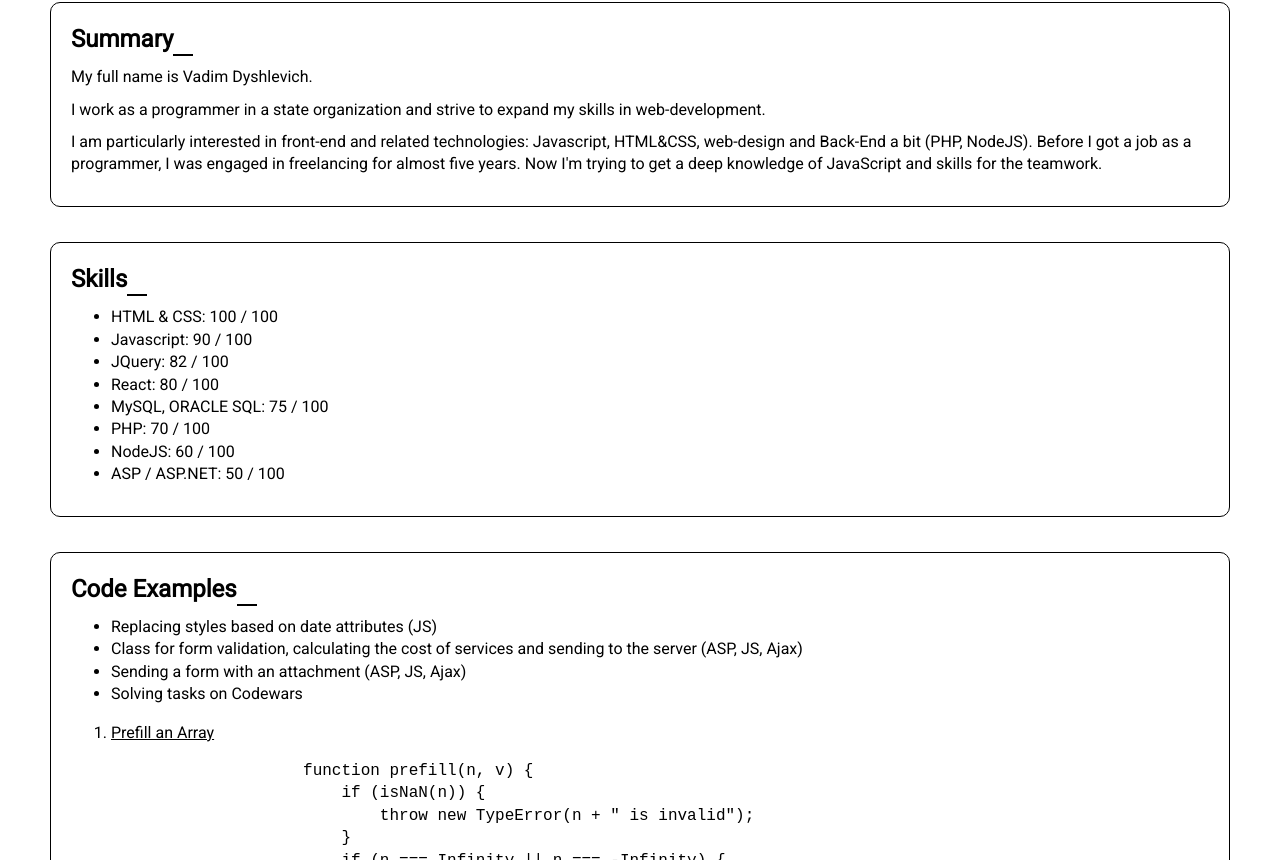
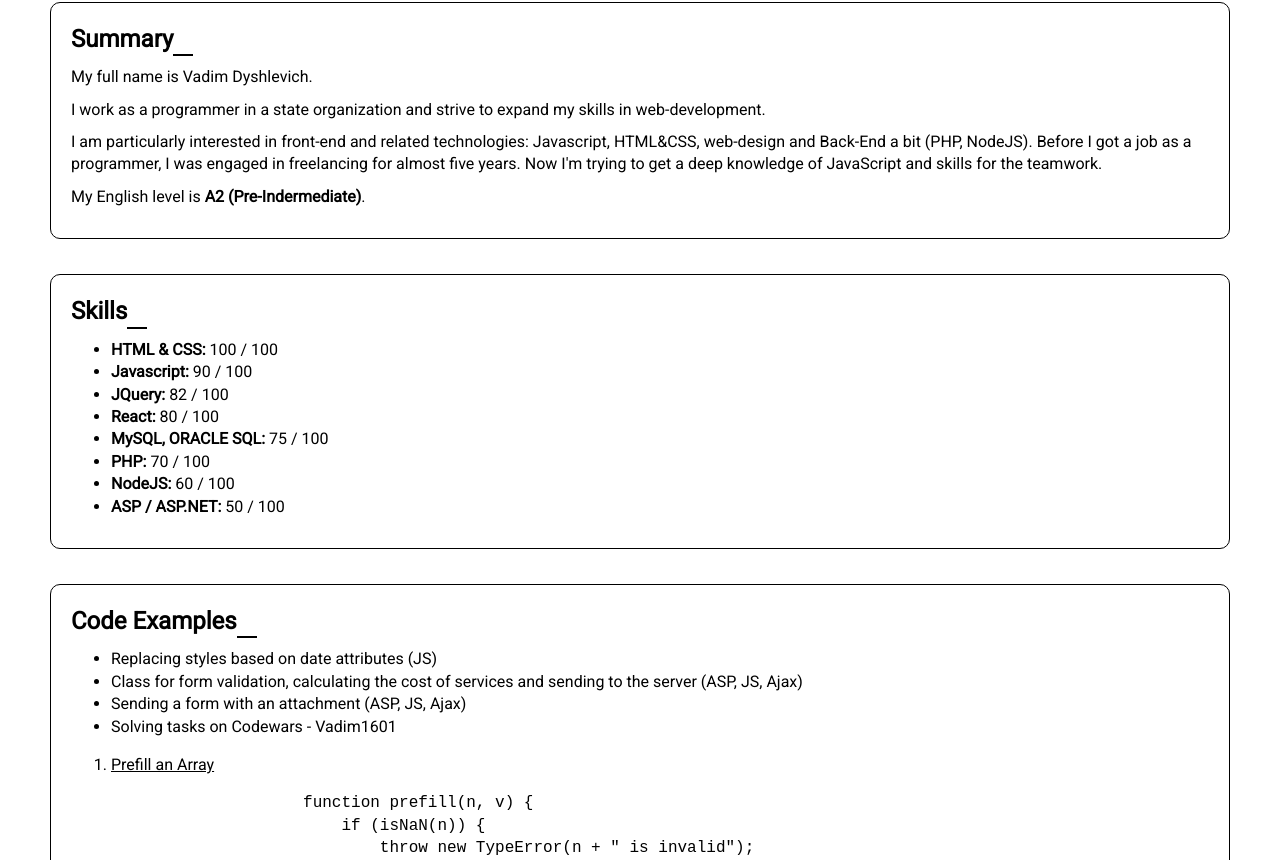
Before and after one commit to VadimND/rsschool-cv-old, a plain HTML site: page index.html in a window 1280 px wide. Shown: the part 460-1320 px from the top of the page. Drawn offline with Linux system fonts and the light colour scheme.

Commit message:
feat: add level English in Summary

```diff
--- a/index.html
+++ b/index.html
@@ -55,33 +55,34 @@
             <p>I am particularly interested in front-end and related technologies: Javascript, HTML&CSS, web-design and
                 Back-End a bit (PHP, NodeJS). Before I got a job as a programmer, I was engaged in freelancing for
                 almost five years. Now I'm trying to get a deep knowledge of JavaScript and skills for the teamwork.</p>
+            <p>My English level is <b>A2 (Pre-Indermediate)</b>.</p>
         </div>
         <div class="skills">
             <h2 id="skills">Skills</h2>
             <ul>
                 <li>
-                    <bold>HTML & CSS:</bold> 100 / 100
+                    <b>HTML & CSS:</b> 100 / 100
                 </li>
                 <li>
-                    <bold>Javascript:</bold> 90 / 100
+                    <b>Javascript:</b> 90 / 100
                 </li>
                 <li>
-                    <bold>JQuery:</bold> 82 / 100
+                    <b>JQuery:</b> 82 / 100
                 </li>
                 <li>
-                    <bold>React:</bold> 80 / 100
+                    <b>React:</b> 80 / 100
                 </li>
                 <li>
-                    <bold>MySQL, ORACLE SQL:</bold> 75 / 100
+                    <b>MySQL, ORACLE SQL:</b> 75 / 100
                 </li>
                 <li>
-                    <bold>PHP:</bold> 70 / 100
+                    <b>PHP:</b> 70 / 100
                 </li>
                 <li>
-                    <bold>NodeJS:</bold> 60 / 100
+                    <b>NodeJS:</b> 60 / 100
                 </li>
                 <li>
-                    <bold>ASP / ASP.NET:</bold> 50 / 100
+                    <b>ASP / ASP.NET:</b> 50 / 100
                 </li>
             </ul>
         </div>
@@ -92,7 +93,7 @@
                 <li>Class for form validation, calculating the cost of services and sending to the server (ASP, JS,
                     Ajax)</li>
                 <li>Sending a form with an attachment (ASP, JS, Ajax)</li>
-                <li>Solving tasks on Codewars</li>
+                <li>Solving tasks on Codewars - <a href="https://www.codewars.com/users/Vadim1601" target="_blank">Vadim1601</a></li>
             </ul>
             <ol>
                 <li>
@@ -105,7 +106,7 @@
                         if (n === Infinity || n === -Infinity) {
                             throw new TypeError(n + " is invalid");
                         }
-                        if (n < 0) {
+                        if (n &lt; 0) {
                             throw new TypeError(n + " is invalid");
                         }
                         if (typeof n === 'boolean') {
@@ -116,7 +117,7 @@
                         }
                         let arr = [];
 
-                        for(let i = 0; i < n; i++) {
+                        for(let i = 0; i &lt; n; i++) {
                             arr.push(v);
                         }
                             return arr;
@@ -138,7 +139,7 @@
                         }
                         if(str !== "" && str.includes(" ")) {
                             res = str.trim().split(" ");
-                            for (let i = 0; i < res.length; i++) {
+                            for (let i = 0; i &lt; res.length; i++) {
                             if (res[i] !== "") {
                                 arr.push(res[i]);
                             }
@@ -179,6 +180,7 @@
                 <li>Codecademy (JS, React, Angular)</li>
                 <li>HTMLAcademy (html, css)</li>
                 <li>Codewars (JavaScript)</li>
+                <li>English course</li>
             </ul>
         </div>
     </main>
```
